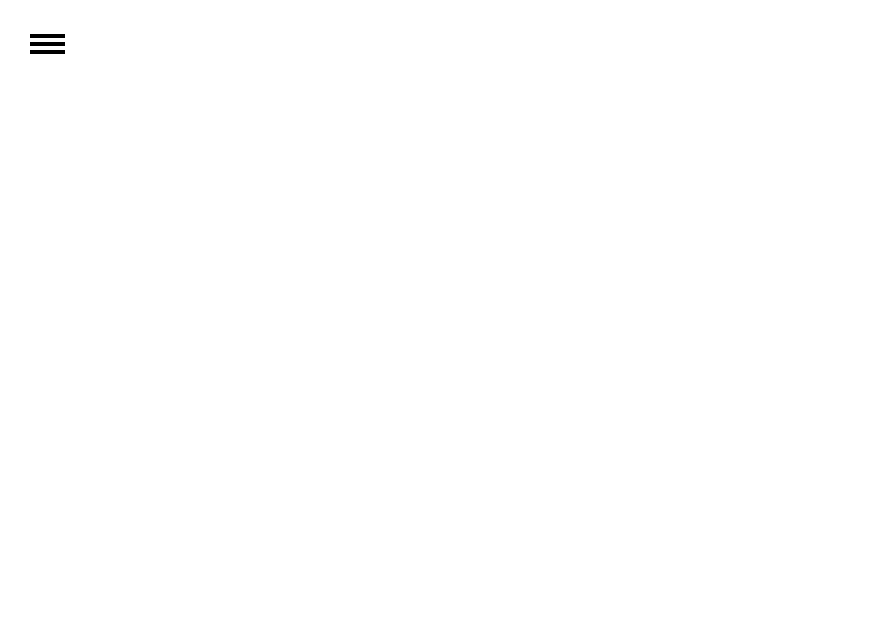
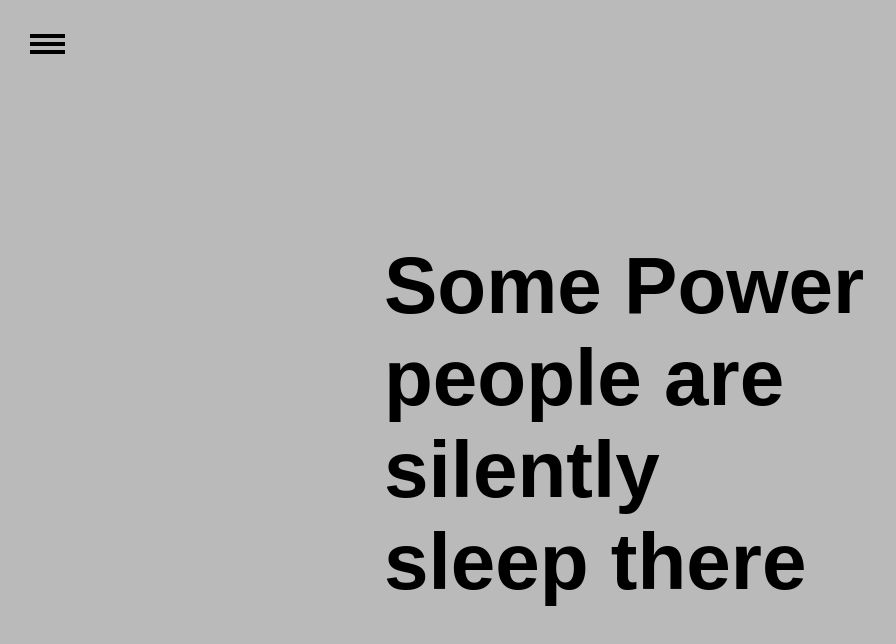
Before and after one commit to asaipriyan/practice, a plain HTML site: page side-navbar/index.html in a window 1280 px wide. Shown: the whole page, without its empty margins (0-896 px from the left). Drawn offline with Linux system fonts and the light colour scheme.

Commit message:
small changes

```diff
--- a/side-navbar/index.html
+++ b/side-navbar/index.html
@@ -8,12 +8,14 @@
     <script src="show.js"></script>
 </head>
 <body>
+
     <div id="sidebar">
         <div class="toggle-button" onclick="show()">
             <span></span>
             <span></span>
             <span></span>
         </div>
+
         <ul>
             <li>Home</li>
             <li>Work</li>
@@ -21,5 +23,8 @@
             <li>Service</li>
         </ul>
     </div>
+    <header>
+        <h1>Some Power people are silently sleep there</h1>
+    </header>
 </body>
 </html>
--- a/side-navbar/style.css
+++ b/side-navbar/style.css
@@ -5,6 +5,7 @@
 
 body{
     font-family: 'Source Sans Pro', sans-serif;
+    background: #bababa;
 }
 
 #sidebar{
@@ -40,3 +41,10 @@ body{
     display: block;
     margin-top: 4px;
 }
+header {
+    left: 30%;
+    top:30%;
+    font-size: 40px;
+    position: absolute;
+    width: 500px;
+}
```
